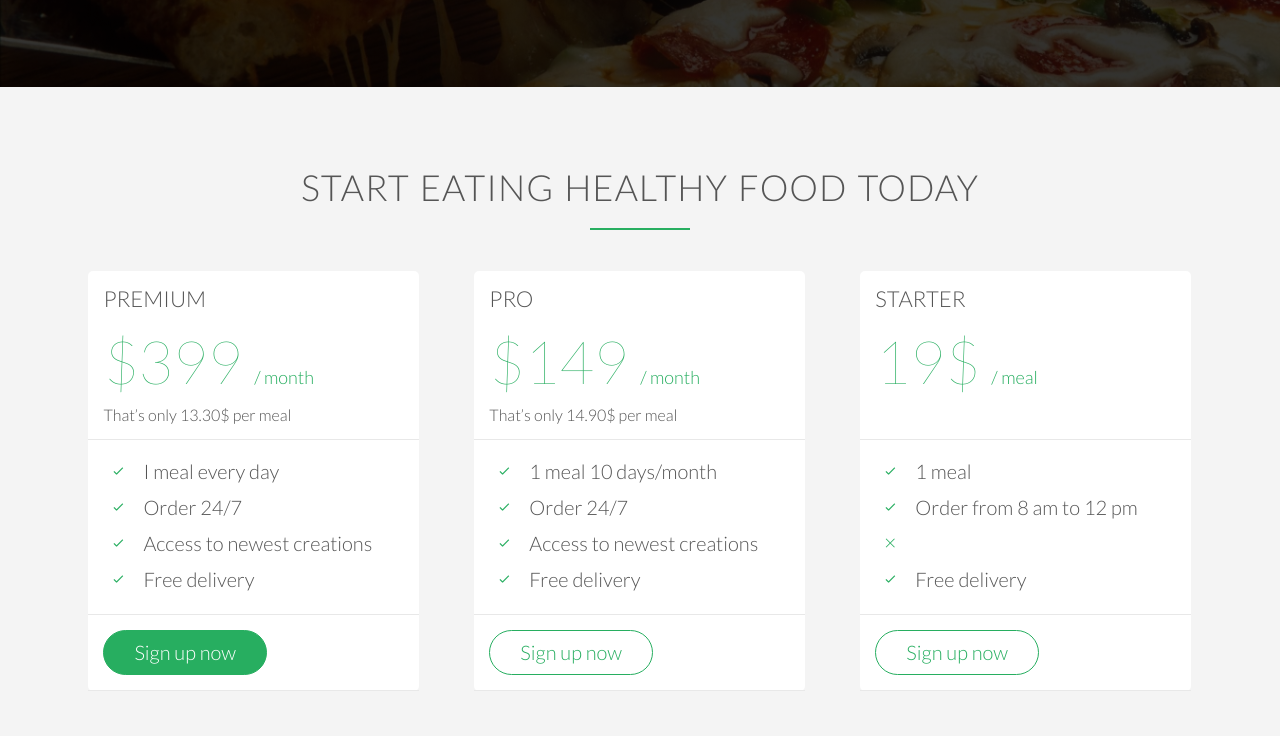
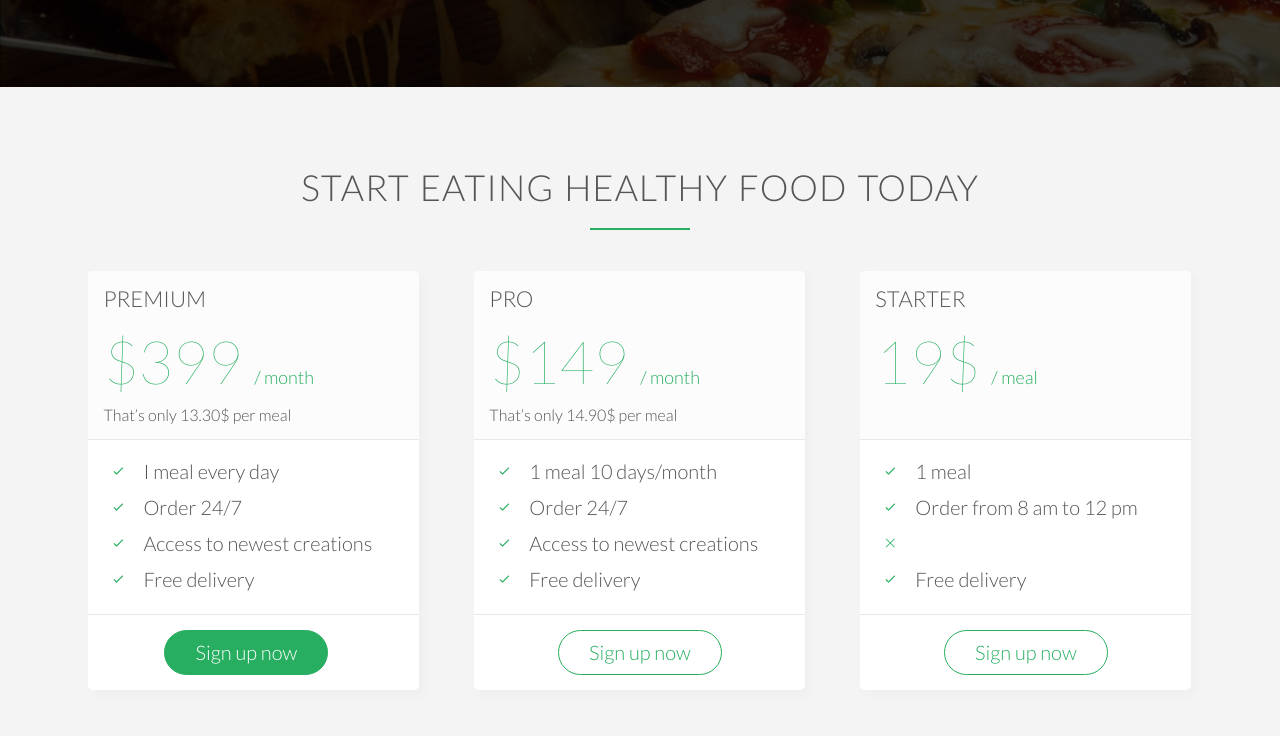
Before and after one commit to ericluuci/Foodpertino, a plain HTML site: page index.html in a window 1280 px wide. Shown: the part 3806-4542 px from the top of the page. Drawn offline with Linux system fonts and the light colour scheme; files whose address does not match are found by name.

Commit message:
Section-plan added

```diff
--- a/index.html
+++ b/index.html
@@ -309,8 +309,8 @@
               <li><i class="ion-ios-checkmark-empty icon-small"></i>Free delivery</li>
             </ul>
           </div>
-          <div>
-            <a href="#" class="btn btn-ghost">Sign up now</a>
+          <div class="">
+            <a href="#" class="btn btn-ghost ">Sign up now</a>
           </div>
         </div>
     </div>
--- a/resources/css/style.css
+++ b/resources/css/style.css
@@ -415,6 +415,20 @@ cite img{
   border-radius: 5px;
   width: 90%;
   margin-left: 5%;
+  box-shadow: 5px 5px 9px #efefef;
+  /* box-shadow: left right blur color*/
+}
+
+.plan-box div:first-child{
+  background: #fcfcfc;
+  border-top-left-radius: 5px;
+  border-top-right-radius: 5px;
+
+}
+
+.plan-box div:last-child{
+  text-align: center;
+  border: 0;
 }
 
 .plan-box div{
```
